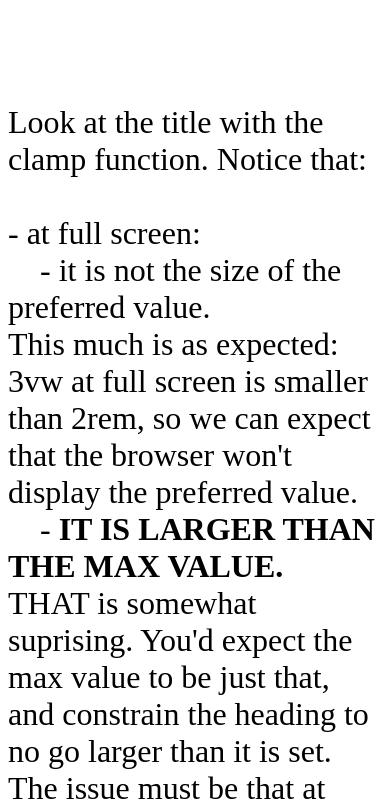
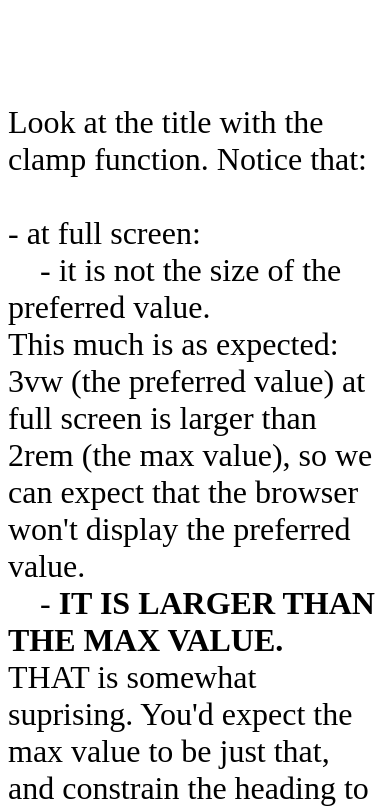
Before and after one commit to samplecode4webdesign/responsive-fonts, a plain HTML site: page To_test_that_clamp_is_responsive.html in a window 390 px wide. Shown: the part 2121-2932 px from the top of the page. Drawn offline with Linux system fonts and the light colour scheme.

Commit message:
Update To_test_that_clamp_is_responsive.html

```diff
--- a/To_test_that_clamp_is_responsive.html
+++ b/To_test_that_clamp_is_responsive.html
@@ -117,7 +117,7 @@
 	Look at the title with the clamp function. Notice that:<br/><br/>
 	- at full screen:<br/>
 	&nbsp;&nbsp;&nbsp;&nbsp;- it is not the size of the preferred value. <br/>
-	This much is as expected: 3vw at full screen is smaller than 2rem, so we can expect that the browser won't display the preferred value.
+	This much is as expected: 3vw (the preferred value) at full screen is larger than 2rem (the max value), so we can expect that the browser won't display the preferred value.
 	<br/>
 	&nbsp;&nbsp;&nbsp;&nbsp;- <b>IT IS LARGER THAN THE MAX VALUE.</b><br/>
 	THAT is somewhat suprising. You'd expect the max value to be just that, and constrain the heading to no go larger than it is set.<br/>
```
